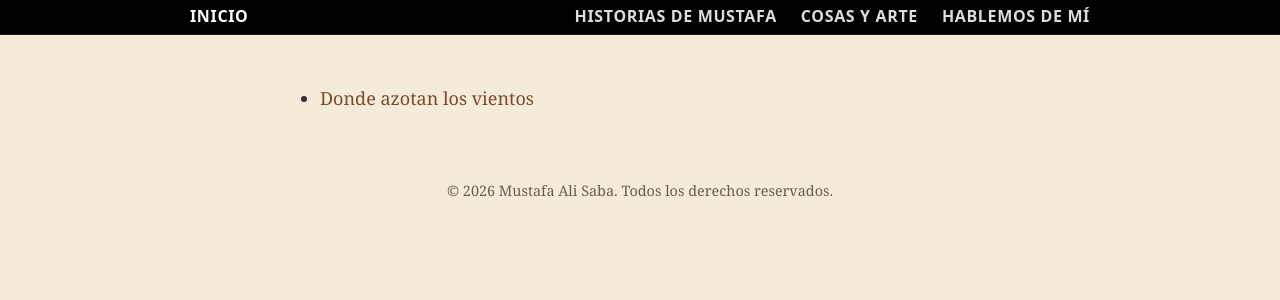
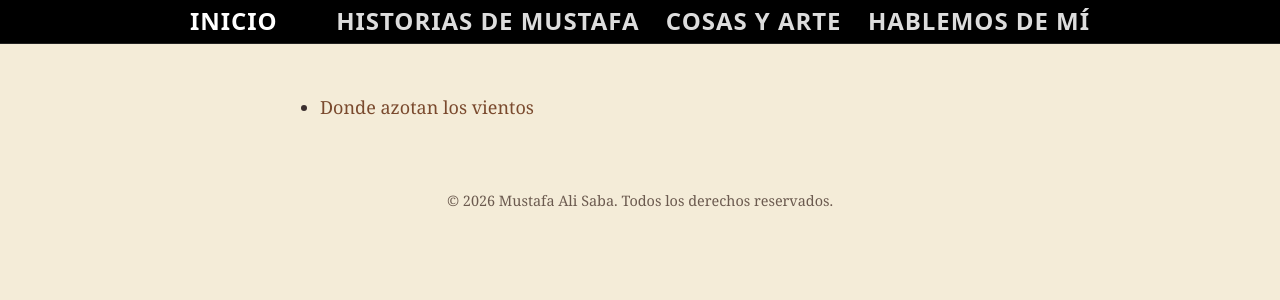
Before and after one commit to mustafaalisaba/mustafaalisaba, a Jekyll site: the page built from index.md, in a window 1280 px wide. Shown: the top 300 px of the page. Built offline with Jekyll 4.4.1, drawn with Linux system fonts in a browser that asks for light colours.

Commit message:
font size

```diff
--- a/assets/style.css
+++ b/assets/style.css
@@ -94,7 +94,7 @@ footer {
   font-family: system-ui, -apple-system, BlinkMacSystemFont,
                "Segoe UI", Roboto, "Helvetica Neue",
                Arial, sans-serif;
-  font-size: 1rem; /*0.95rem;*/
+  font-size: 1.5rem; /*0.95rem;*/
   font-weight: 900; /*400*/
   font-style: normal;
   letter-spacing: 0.04em;
```
